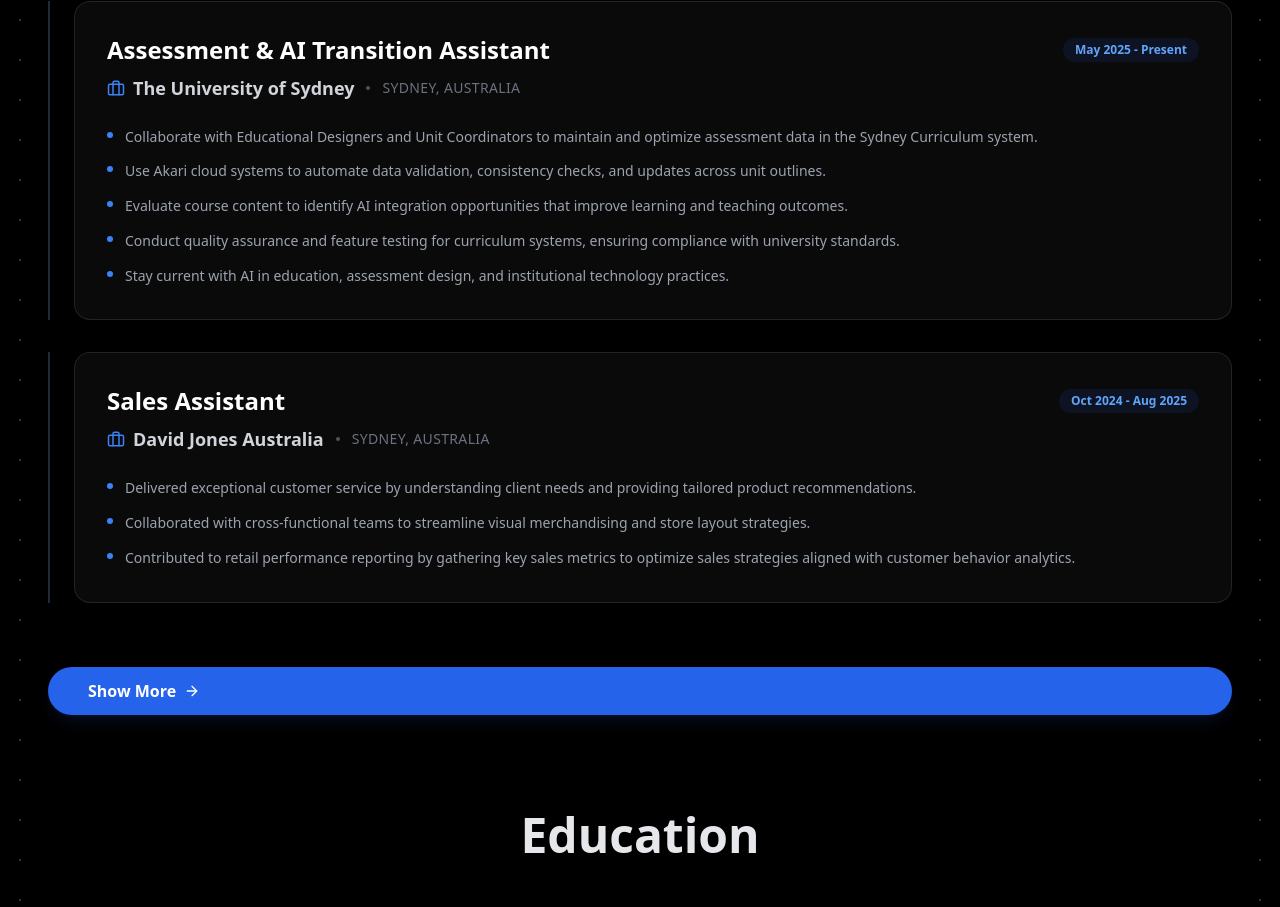
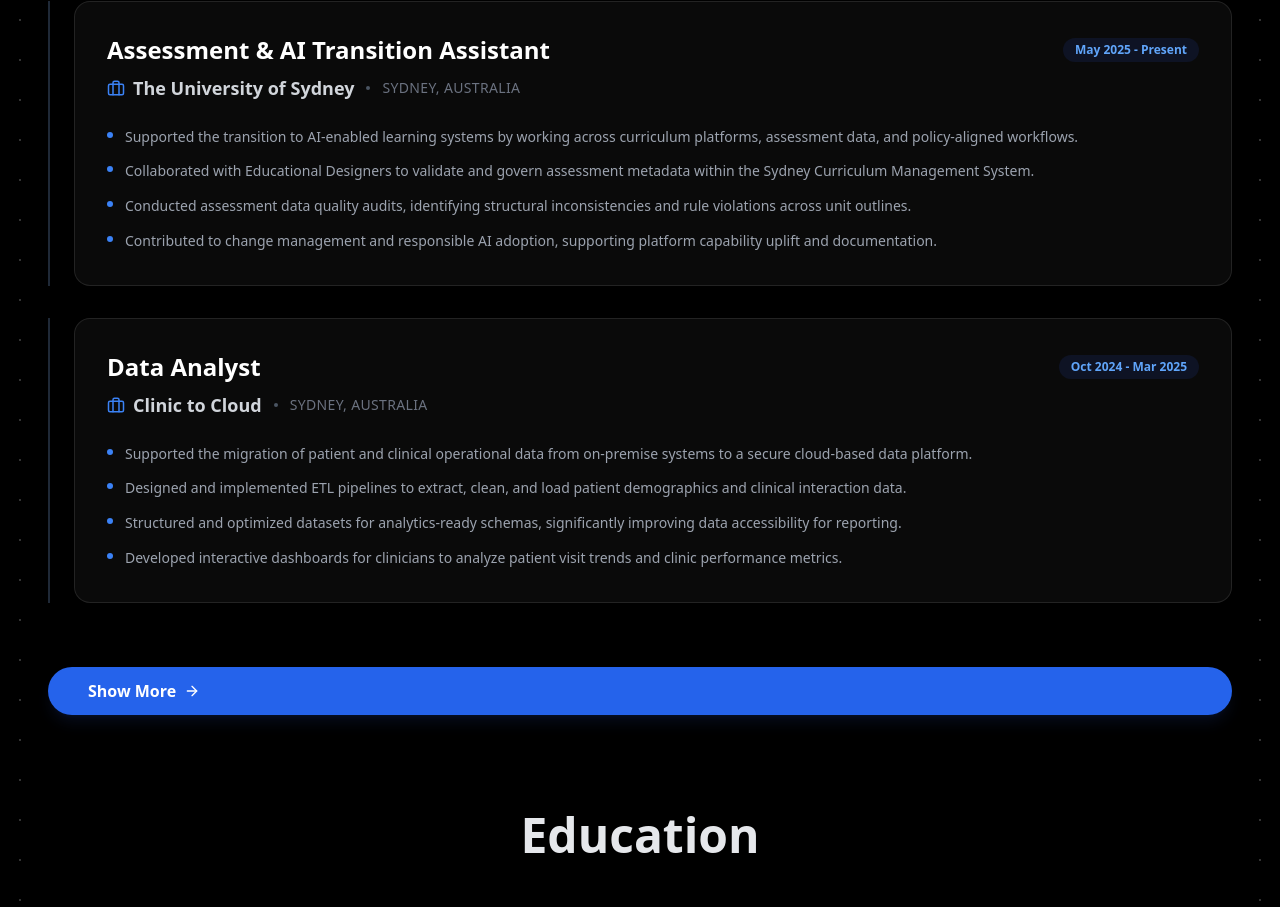
Before and after one commit to Bhat-18/portfolio, a Next.js app: page / in a window 1280 px wide. Shown: the part 1880-2787 px from the top of the page. Built offline with nearby package versions, Linux system fonts and the light colour scheme.

Commit message:
Update: Experience section and Resume PDF

```diff
--- a/app/data.ts
+++ b/app/data.ts
@@ -85,23 +85,23 @@ export const experience = [
     date: "May 2025 - Present",
     // Changed from 'description' string to 'points' array
     points: [
-      "Collaborate with Educational Designers and Unit Coordinators to maintain and optimize assessment data in the Sydney Curriculum system.",
-      "Use Akari cloud systems to automate data validation, consistency checks, and updates across unit outlines.",
-      "Evaluate course content to identify AI integration opportunities that improve learning and teaching outcomes.",
-      "Conduct quality assurance and feature testing for curriculum systems, ensuring compliance with university standards.",
-      "Stay current with AI in education, assessment design, and institutional technology practices."
+      "Supported the transition to AI-enabled learning systems by working across curriculum platforms, assessment data, and policy-aligned workflows.",
+      "Collaborated with Educational Designers to validate and govern assessment metadata within the Sydney Curriculum Management System.",
+      "Conducted assessment data quality audits, identifying structural inconsistencies and rule violations across unit outlines.",
+      "Contributed to change management and responsible AI adoption, supporting platform capability uplift and documentation."
     ],
   },
   {
     id: 2,
-    role: "Sales Assistant",
-    company: "David Jones Australia",
+    role: "Data Analyst",
+    company: "Clinic to Cloud",
     location: "Sydney, Australia",
-    date: "Oct 2024 - Aug 2025",
+    date: "Oct 2024 - Mar 2025",
     points: [
-      "Delivered exceptional customer service by understanding client needs and providing tailored product recommendations.",
-      "Collaborated with cross-functional teams to streamline visual merchandising and store layout strategies.",
-      "Contributed to retail performance reporting by gathering key sales metrics to optimize sales strategies aligned with customer behavior analytics."
+      "Supported the migration of patient and clinical operational data from on-premise systems to a secure cloud-based data platform.",
+      "Designed and implemented ETL pipelines to extract, clean, and load patient demographics and clinical interaction data.",
+      "Structured and optimized datasets for analytics-ready schemas, significantly improving data accessibility for reporting.",
+      "Developed interactive dashboards for clinicians to analyze patient visit trends and clinic performance metrics."
     ],
   },
   {
```
Also changed, not shown: 1 other file (tests, documents, lock files or other folders).
